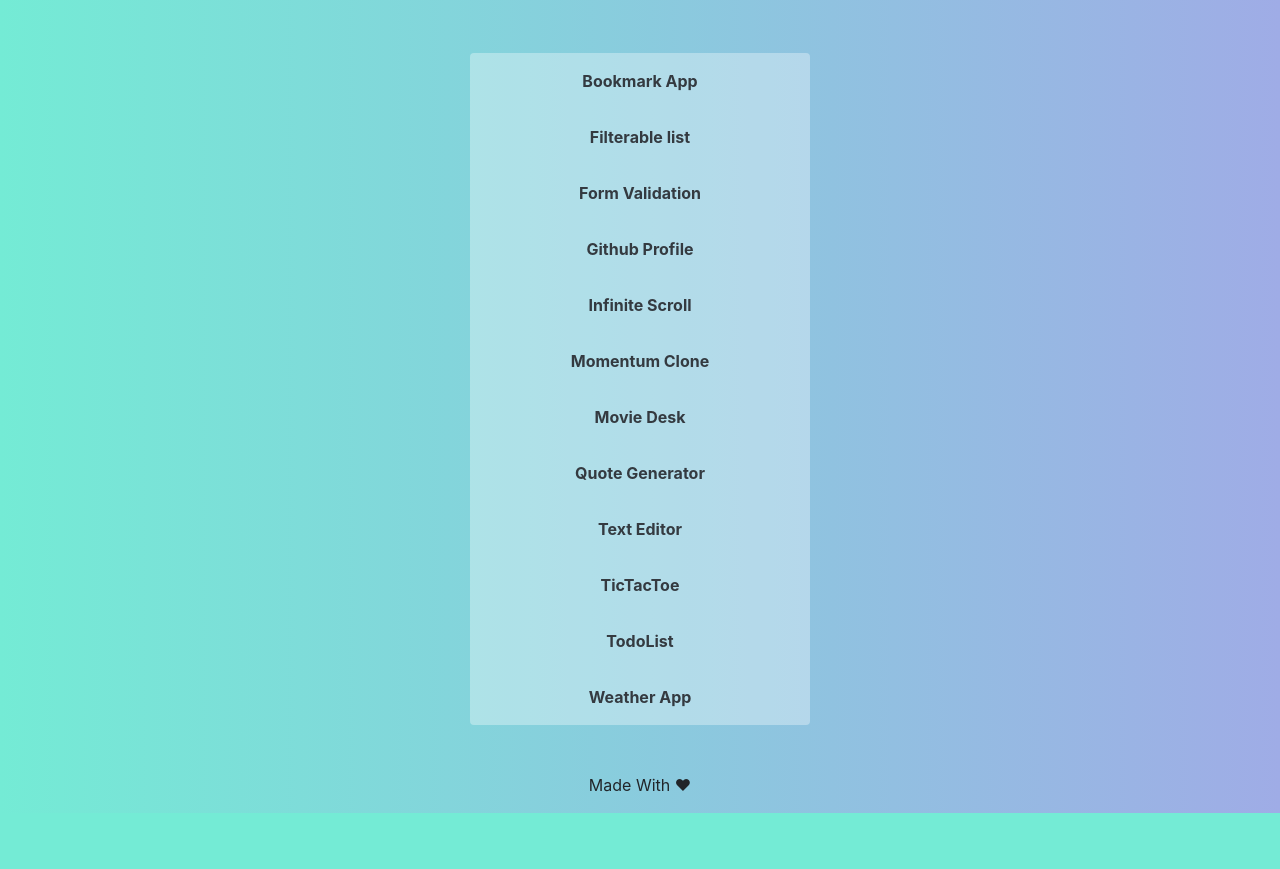
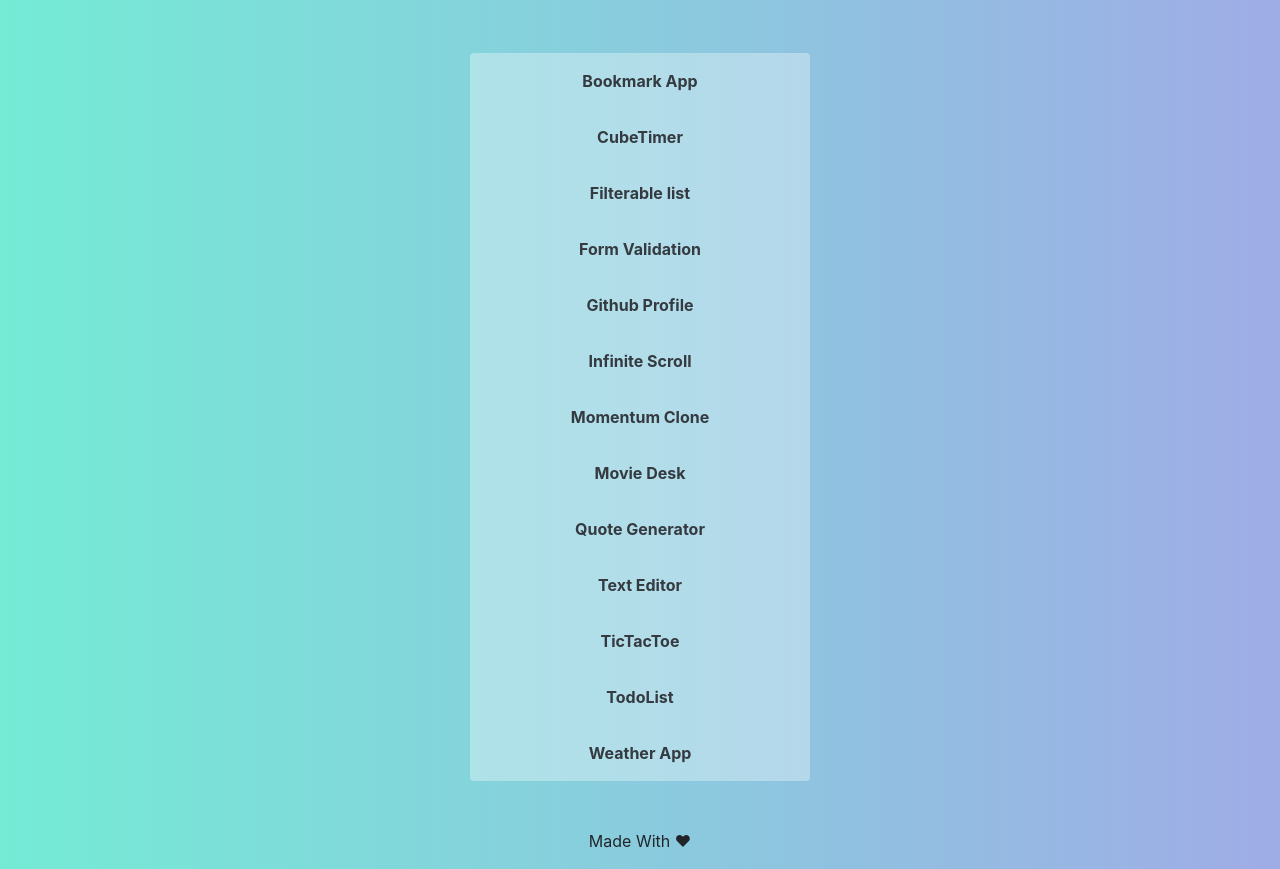
Before and after one commit to mani-barathi/Javascript_MiniProjects, a plain HTML site: page index.html in a window 1280 px wide. Shown: the part 74-943 px from the top of the page. Before the commit the page ends 887 px from the top, so only its background shows below. Drawn offline with nearby package versions, Linux system fonts and the light colour scheme.

```diff
--- a/index.html
+++ b/index.html
@@ -45,6 +45,9 @@
 
                     <a class="project__div d-block col text-center  py-3 text-dark font-weight-bold text-decoration-none"
                         target="_blank" href="./Bookmark-app/index.html">Bookmark App</a>
+
+                    <a class="project__div d-block col text-center  py-3 text-dark font-weight-bold text-decoration-none"
+                        target="_blank" href="./CubeTimer/index.html">CubeTimer</a>
 
 
                     <a class="project__div d-block col text-center  py-3 text-dark font-weight-bold text-decoration-none"
```
Also changed, not shown: Text_Editor/index.html (+1 -1 lines), 1 other file.
